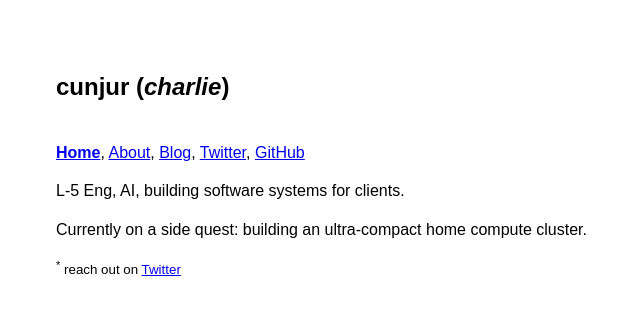
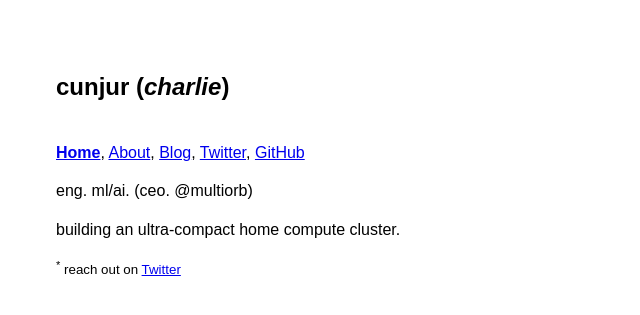
Before and after one commit to name/cunjur_public, a PHP site: page / in a window 1280 px wide. Shown: the top 315 px of the page, without its empty margins (280-920 px from the left). Run offline with PHP 8.4, Linux system fonts and the light colour scheme; some web fonts are replaced.

Commit message:
Update index.php with new information

```diff
--- a/public/index.php
+++ b/public/index.php
@@ -62,8 +62,8 @@
         <p>
             <a href="https://cunjur.uk" rel="noopener"><b>Home</b></a>, <a href="https://cunjur.uk/about" rel="noopener">About</a>, <a href="https://cunjur.uk/blog" rel="noopener">Blog</a>, <a href="https://x.com/cunjur" rel="noopener">Twitter</a>, <a href="https://github.com/name" rel="noopener">GitHub</a>
         </p>
-        <p>L-5 Eng, AI, building software systems for clients.</p>
-        <p>Currently on a side quest: building an ultra-compact home compute cluster.</p>
+        <p>eng. ml/ai. (ceo. @multiorb)</p>
+        <p>building an ultra-compact home compute cluster.</p>
         <small><sup>*</sup> reach out on <a href="https://x.com/cunjur" rel="noopener">Twitter</a>
     </div>
 </body>
```
